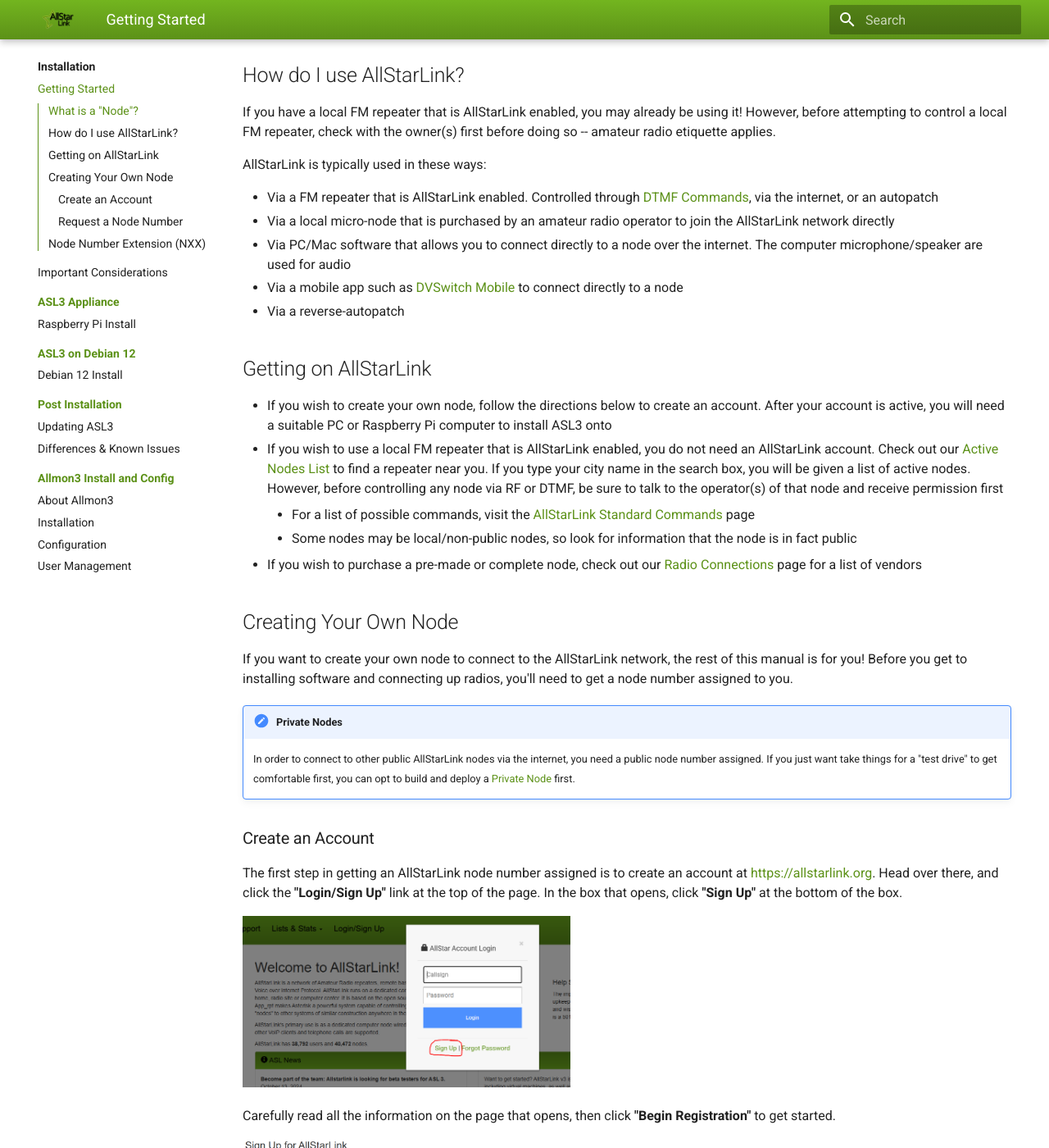
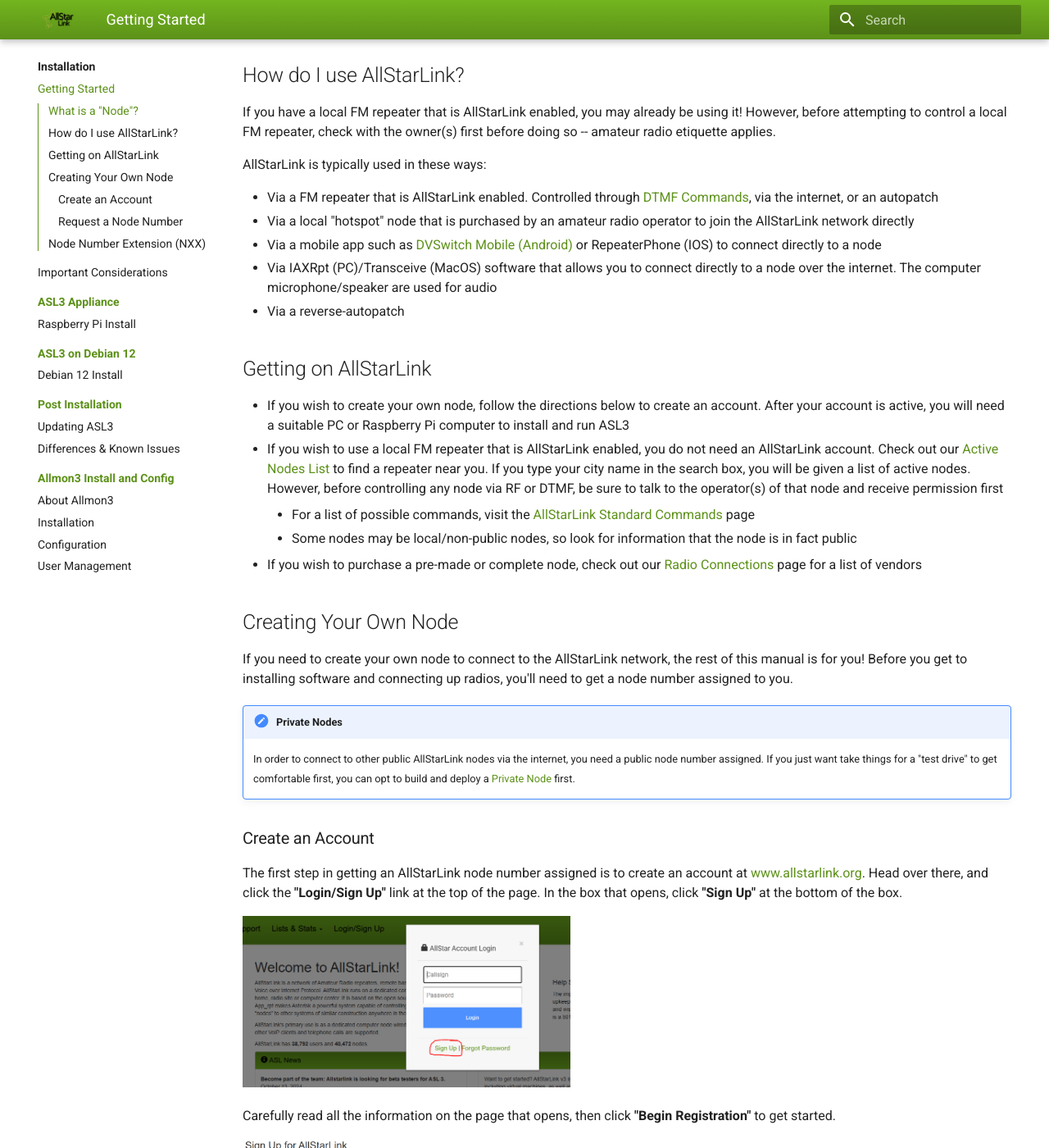
Before and after one commit to AllStarLink/ASL3-Manual, an MkDocs documentation site: the page built from docs/user-guide/gettingstarted.md, in a window 1280 px wide and 1400 px high, scrolled down 363 px. Shown: the whole window at 82% size. Built offline with MkDocs 1.6.1 and Material for MkDocs 9.7.7, drawn with Linux system fonts in a browser that asks for light colours; some of the changed text lies outside the part shown.

Commit message:
Minor updates and corrections.

```diff
--- a/docs/user-guide/gettingstarted.md
+++ b/docs/user-guide/gettingstarted.md
@@ -10,26 +10,26 @@
 AllStarLink is typically used in these ways:
 
 * Via a FM repeater that is AllStarLink enabled. Controlled through [DTMF Commands](https://wiki.allstarlink.org/wiki/AllStar_Link_Standard_Commands), via the internet, or an autopatch
-* Via a local micro-node that is purchased by an amateur radio operator to join the AllStarLink network directly
-* Via PC/Mac software that allows you to connect directly to a node over the internet. The computer microphone/speaker are used for audio
-* Via a mobile app such as [DVSwitch Mobile](https://play.google.com/store/apps/details?id=org.dvswitch&hl=en_US&gl=US) to connect directly to a node
+* Via a local "hotspot" node that is purchased by an amateur radio operator to join the AllStarLink network directly
+* Via a mobile app such as [DVSwitch Mobile (Android)](https://play.google.com/store/apps/details?id=org.dvswitch&hl=en_US&gl=US) or RepeaterPhone (IOS) to connect directly to a node
+* Via IAXRpt (PC)/Transceive (MacOS) software that allows you to connect directly to a node over the internet. The computer microphone/speaker are used for audio
 * Via a reverse-autopatch
 
 ## Getting on AllStarLink
-* If you wish to create your own node, follow the directions below to create an account. After your account is active, you will need a suitable PC or Raspberry Pi computer to install ASL3 onto
+* If you wish to create your own node, follow the directions below to create an account. After your account is active, you will need a suitable PC or Raspberry Pi computer to install and run ASL3
 * If you wish to use a local FM repeater that is AllStarLink enabled, you do not need an AllStarLink account. Check out our [Active Nodes List](https://stats.allstarlink.org/) to find a repeater near you. If you type your city name in the search box, you will be given a list of active nodes. However, before controlling any node via RF or DTMF, be sure to talk to the operator(s) of that node and receive permission first
     * For a list of possible commands, visit the [AllStarLink Standard Commands](https://wiki.allstarlink.org/wiki/AllStar_Link_Standard_Commands) page
     * Some nodes may be local/non-public nodes, so look for information that the node is in fact public
 * If you wish to purchase a pre-made or complete node, check out our [Radio Connections](https://wiki.allstarlink.org/wiki/Radio_Connections) page for a list of vendors
 
 ## Creating Your Own Node
-If you want to create your own node to connect to the AllStarLink network, the rest of this manual is for you! Before you get to installing software and connecting up radios, you'll need to get a node number assigned to you.
+If you need to create your own node to connect to the AllStarLink network, the rest of this manual is for you! Before you get to installing software and connecting up radios, you'll need to get a node number assigned to you.
 
 !!! note "Private Nodes"
     In order to connect to other public AllStarLink nodes via the internet, you need a public node number assigned. If you just want take things for a "test drive" to get comfortable first, you can opt to build and deploy a [Private Node](../adv-topics/privatenodes.md) first.
 
 ### Create an Account
-The first step in getting an AllStarLink node number assigned is to create an account at [https://allstarlink.org](https://allstarlink.org). Head over there, and click the **"Login/Sign Up"** link at the top of the page. In the box that opens, click **"Sign Up"** at the bottom of the box.
+The first step in getting an AllStarLink node number assigned is to create an account at [www.allstarlink.org](https://www.allstarlink.org). Head over there, and click the **"Login/Sign Up"** link at the top of the page. In the box that opens, click **"Sign Up"** at the bottom of the box.
 
 ![Step 1 Sign Up](img/1_sign_up.png){width="400"}
 
```
Also changed, not shown: other parts of docs/user-guide/gettingstarted.md (+1 -1 lines).
